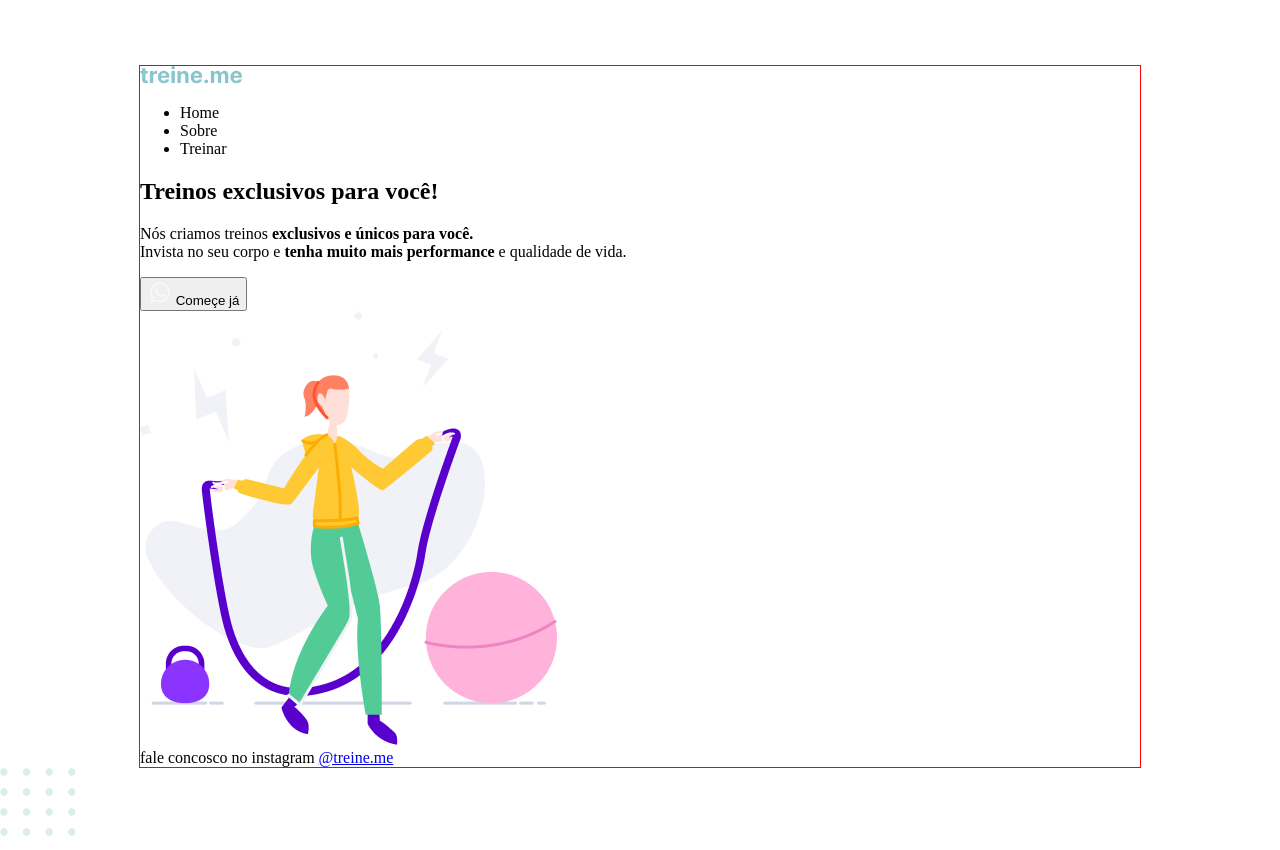
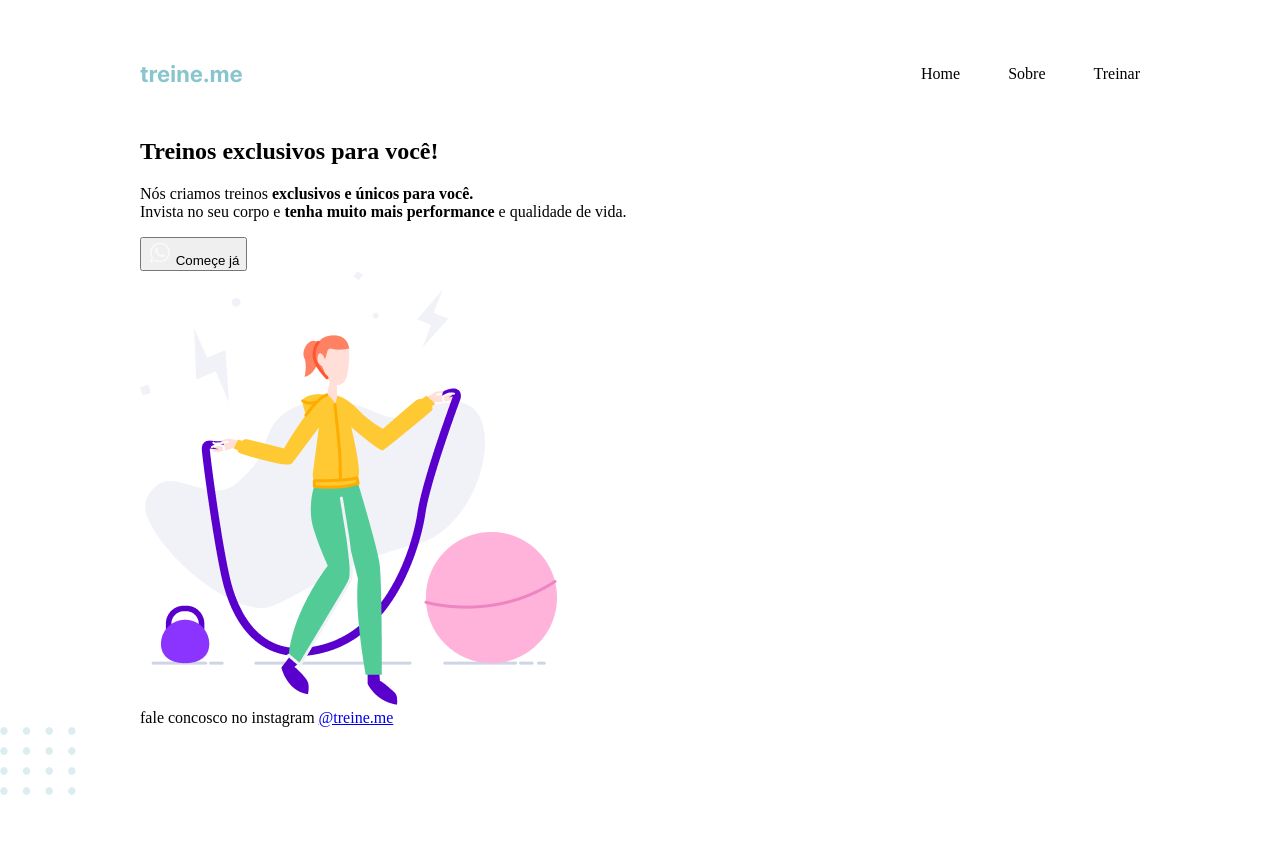
Before and after one commit to guipradocardoso/projeto02, a plain HTML site: page index.html in a window 1280 px wide. After the commit the page ends 809 px from the top, so only its background shows below. Drawn offline with Linux system fonts and the light colour scheme.

Commit message:
concept flexbox for csss

```diff
--- a/style.css
+++ b/style.css
@@ -5,5 +5,29 @@ body {
 .page {
   width: 1000px;
   margin: 65px auto 0;
-  border: 1px solid red;
 }
+
+header {
+  /* flex uma caixa ao lado da outra */
+  display: flex;
+
+  /* espaço entre caixas */
+  justify-content: space-between;
+
+  /* alinha os itens dentro da caixa a um eixo determinado */
+  align-items: center;
+
+  margin-bottom: 55px;
+}
+
+ul {
+  display: flex;
+
+  list-style: none;
+
+  gap: 48px;
+
+  margin: 0;
+
+  padding: 0;
+}
```
